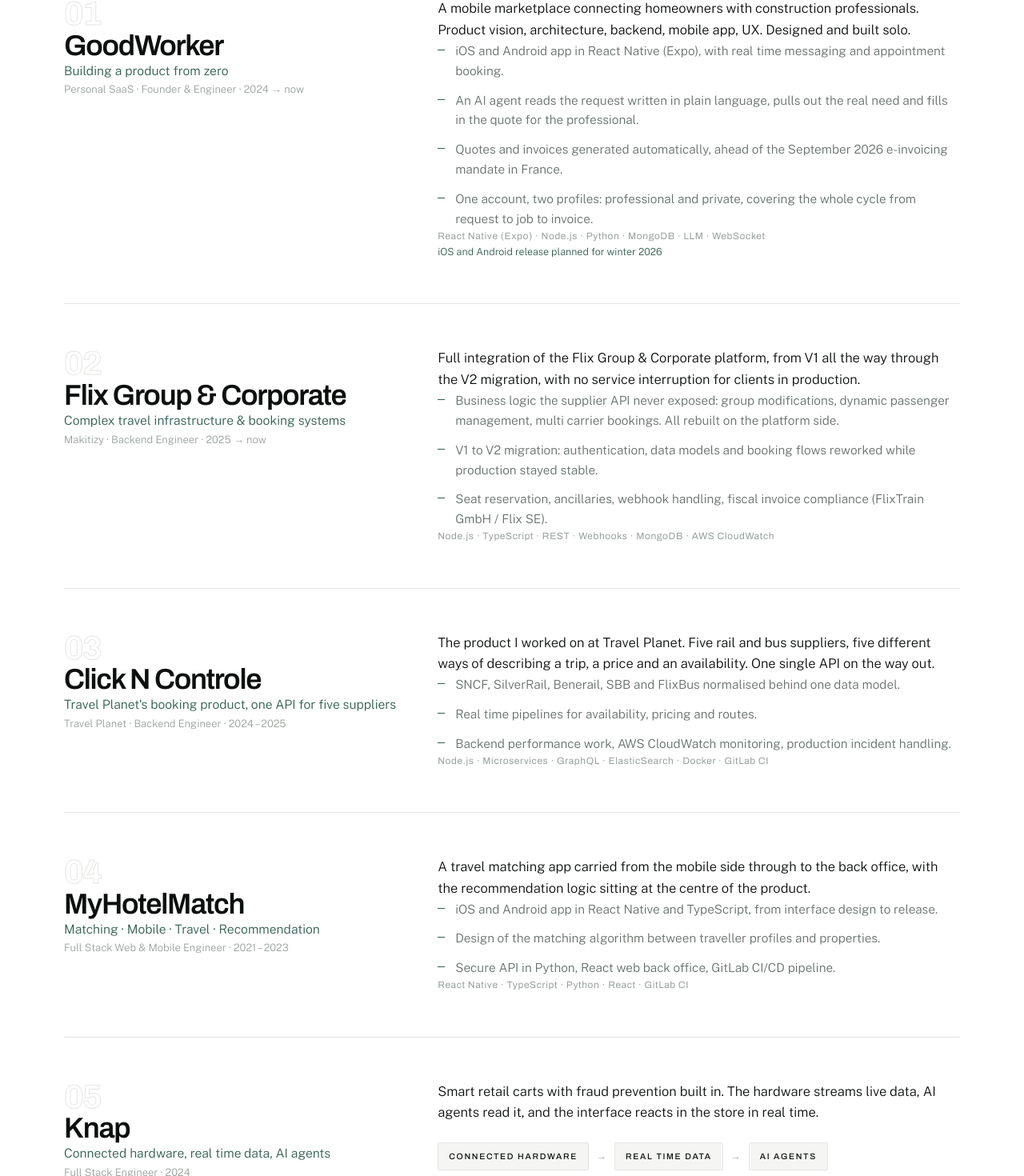
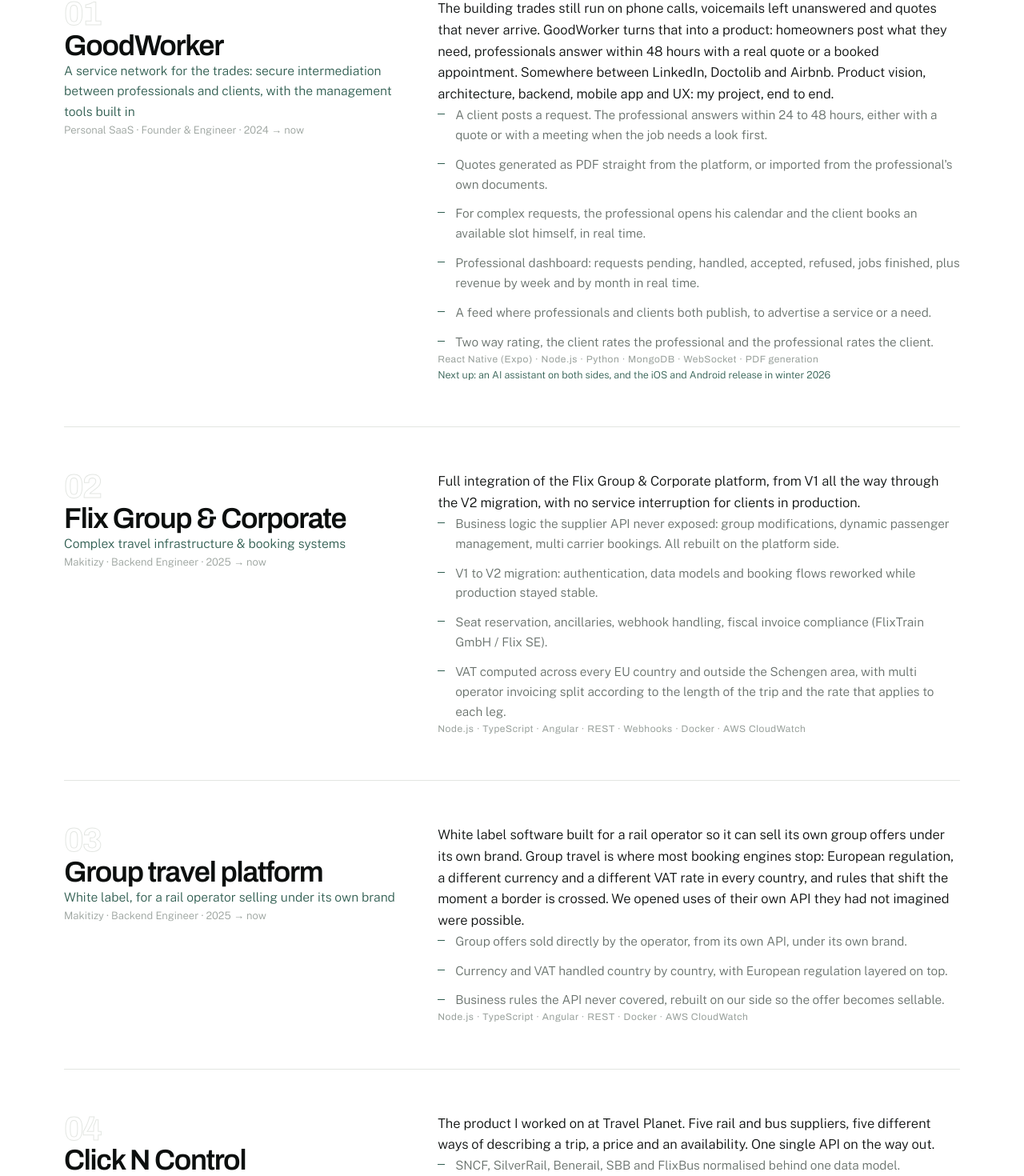
Before and after one commit to SLiberas06/Portfolio, a React (Vite) app: page / in a window 1280 px wide. Shown: the part 1978-3448 px from the top of the page at 80% size. Built offline with nearby package versions, Linux system fonts and the light colour scheme.

Commit message:
add favicon refont texte

```diff
--- a/src/Portfolio.jsx
+++ b/src/Portfolio.jsx
@@ -46,7 +46,7 @@
       items: [
         { n: "01", t: "Product", d: "Turning an idea into something people can actually use. Scope, flows, trade offs, priorities." },
         { n: "02", t: "Full-Stack", d: "Frontend, backend, APIs, databases. One person across the whole chain, so nothing falls between two people." },
-        { n: "03", t: "AI", d: "LLM integration, RAG, tool using agents. Shipped with cost, latency and failure cases already handled." },
+        { n: "03", t: "AI", d: "LLM integration, RAG, tool using agents. The work sits around the model: cost, latency, guardrails, failure cases." },
         { n: "04", t: "Mobile", d: "iOS and Android apps in React Native, from the first screen to the store release." },
         { n: "05", t: "Integrations", d: "Third party APIs, suppliers and legacy systems that were never designed to work together." },
         { n: "06", t: "Production", d: "Cloud, CI/CD, monitoring, incidents. Software that stays up long after launch day." },
@@ -54,22 +54,24 @@
     },
     work: {
       title: "Featured work",
-      label: "Five products, five different problems",
+      label: "Six products, six different sets of constraints",
       items: [
         {
           n: "01",
           title: "GoodWorker",
-          tagline: "Building a product from zero",
+          tagline: "A service network for the trades: secure intermediation between professionals and clients, with the management tools built in",
           meta: "Personal SaaS · Founder & Engineer · 2024 → now",
-          intro: "A mobile marketplace connecting homeowners with construction professionals. Product vision, architecture, backend, mobile app, UX. Designed and built solo.",
+          intro: "The building trades still run on phone calls, voicemails left unanswered and quotes that never arrive. GoodWorker turns that into a product: homeowners post what they need, professionals answer within 48 hours with a real quote or a booked appointment. Somewhere between LinkedIn, Doctolib and Airbnb. Product vision, architecture, backend, mobile app and UX: my project, end to end.",
           points: [
-            "iOS and Android app in React Native (Expo), with real time messaging and appointment booking.",
-            "An AI agent reads the request written in plain language, pulls out the real need and fills in the quote for the professional.",
-            "Quotes and invoices generated automatically, ahead of the September 2026 e-invoicing mandate in France.",
-            "One account, two profiles: professional and private, covering the whole cycle from request to job to invoice.",
+            "A client posts a request. The professional answers within 24 to 48 hours, either with a quote or with a meeting when the job needs a look first.",
+            "Quotes generated as PDF straight from the platform, or imported from the professional's own documents.",
+            "For complex requests, the professional opens his calendar and the client books an available slot himself, in real time.",
+            "Professional dashboard: requests pending, handled, accepted, refused, jobs finished, plus revenue by week and by month in real time.",
+            "A feed where professionals and clients both publish, to advertise a service or a need.",
+            "Two way rating, the client rates the professional and the professional rates the client.",
           ],
-          stack: ["React Native (Expo)", "Node.js", "Python", "MongoDB", "LLM", "WebSocket"],
-          note: "iOS and Android release planned for winter 2026",
+          stack: ["React Native (Expo)", "Node.js", "Python", "MongoDB", "WebSocket", "PDF generation"],
+          note: "Next up: an AI assistant on both sides, and the iOS and Android release in winter 2026",
         },
         {
           n: "02",
@@ -81,12 +83,26 @@
             "Business logic the supplier API never exposed: group modifications, dynamic passenger management, multi carrier bookings. All rebuilt on the platform side.",
             "V1 to V2 migration: authentication, data models and booking flows reworked while production stayed stable.",
             "Seat reservation, ancillaries, webhook handling, fiscal invoice compliance (FlixTrain GmbH / Flix SE).",
+            "VAT computed across every EU country and outside the Schengen area, with multi operator invoicing split according to the length of the trip and the rate that applies to each leg.",
           ],
-          stack: ["Node.js", "TypeScript", "REST", "Webhooks", "MongoDB", "AWS CloudWatch"],
+          stack: ["Node.js", "TypeScript", "Angular", "REST", "Webhooks", "Docker", "AWS CloudWatch"],
         },
         {
           n: "03",
-          title: "Click N Controle",
+          title: "Group travel platform",
+          tagline: "White label, for a rail operator selling under its own brand",
+          meta: "Makitizy · Backend Engineer · 2025 → now",
+          intro: "White label software built for a rail operator so it can sell its own group offers under its own brand. Group travel is where most booking engines stop: European regulation, a different currency and a different VAT rate in every country, and rules that shift the moment a border is crossed. We opened uses of their own API they had not imagined were possible.",
+          points: [
+            "Group offers sold directly by the operator, from its own API, under its own brand.",
+            "Currency and VAT handled country by country, with European regulation layered on top.",
+            "Business rules the API never covered, rebuilt on our side so the offer becomes sellable.",
+          ],
+          stack: ["Node.js", "TypeScript", "Angular", "REST", "Docker", "AWS CloudWatch"],
+        },
+        {
+          n: "04",
+          title: "Click N Control",
           tagline: "Travel Planet's booking product, one API for five suppliers",
           meta: "Travel Planet · Backend Engineer · 2024 – 2025",
           intro: "The product I worked on at Travel Planet. Five rail and bus suppliers, five different ways of describing a trip, a price and an availability. One single API on the way out.",
@@ -95,10 +111,10 @@
             "Real time pipelines for availability, pricing and routes.",
             "Backend performance work, AWS CloudWatch monitoring, production incident handling.",
           ],
-          stack: ["Node.js", "Microservices", "GraphQL", "ElasticSearch", "Docker", "GitLab CI"],
+          stack: ["Node.js", "Angular", "Microservices", "GraphQL", "Docker", "AWS", "GitLab CI"],
         },
         {
-          n: "04",
+          n: "05",
           title: "MyHotelMatch",
           tagline: "Matching · Mobile · Travel · Recommendation",
           meta: "Full Stack Web & Mobile Engineer · 2021 – 2023",
@@ -108,21 +124,22 @@
             "Design of the matching algorithm between traveller profiles and properties.",
             "Secure API in Python, React web back office, GitLab CI/CD pipeline.",
           ],
-          stack: ["React Native", "TypeScript", "Python", "React", "GitLab CI"],
+          stack: ["React Native", "TypeScript", "Python", "React", "MongoDB", "GitLab CI"],
         },
         {
-          n: "05",
+          n: "06",
           title: "Knap",
           tagline: "Connected hardware, real time data, AI agents",
           meta: "Full Stack Engineer · 2024",
-          intro: "Smart retail carts with fraud prevention built in. The hardware streams live data, AI agents read it, and the interface reacts in the store in real time.",
-          chain: ["Connected hardware", "Real time data", "AI agents", "Fraud prevention"],
+          intro: "Smart retail carts with fraud prevention built in. AI agents, each running its own sub agents, cross read the camera feeds and the movements inside the cart to catch a fraud while it happens, and the interface reacts in the store in real time.",
+          chain: ["Cameras & cart sensors", "Real time data", "AI agents & sub agents", "Fraud prevention"],
           points: [
+            "AI agents delegating to specialised sub agents: one reads the camera stream, another the movements inside the cart, and their signals are cross checked before an alert is raised.",
             "Embedded interfaces for connected carts, consuming both device and backend APIs.",
             "Live log analysis and debugging on hardware running in actual stores.",
             "Stability work on a system where any failure is visible to a customer standing in an aisle.",
           ],
-          stack: ["JavaScript", "Node.js", "Real time APIs", "AI agents"],
+          stack: ["JavaScript", "Node.js", "Real time APIs", "ElasticSearch", "AI agents", "Computer vision"],
         },
       ],
     },
@@ -132,7 +149,7 @@
         ["Languages", "JavaScript (ES6+), TypeScript, Python"],
         ["Backend", "Node.js, NestJS, REST, GraphQL, microservices"],
         ["Mobile", "React Native, Expo, iOS and Android releases"],
-        ["Web", "React, Next.js"],
+        ["Web", "React, Next.js, Angular"],
         ["Data", "MongoDB, PostgreSQL, MySQL, ElasticSearch"],
         ["Cloud & ops", "AWS CloudWatch, Docker, GitLab CI/CD"],
         ["AI", "LLM integration, tool using agents, RAG, LangChain"],
@@ -141,7 +158,7 @@
     education: {
       label: "Education",
       items: [
-        ["LLM, RAG & AI agents", "ongoing, already applied in production on GoodWorker"],
+        ["LLM, RAG & AI agents", "self taught, certification in progress"],
         ["iCSM Scrum Master certification", "2023"],
         ["JavaScript React Developer", "RNCP Level 6, OpenClassrooms, 2022"],
         ["E-commerce project management", "2020"],
@@ -158,8 +175,8 @@
       ],
     },
     contact: {
-      title: "The fastest way in is to tell me the problem.",
-      text: "Describe the situation and I will tell you straight whether I am the right person for it.",
+      title: "The fastest way in is to tell me about your idea.",
+      text: "Tell me what you want to build, or just talk it through with me. I will tell you straight whether I am the right person for it.",
       email: "Email",
       linkedin: "LinkedIn",
       phone: "Phone",
@@ -198,7 +215,7 @@
       items: [
         { n: "01", t: "Produit", d: "Transformer une idée en quelque chose d'utilisable. Périmètre, parcours, arbitrages, priorités." },
         { n: "02", t: "Full-Stack", d: "Frontend, backend, API, bases de données. Une seule personne sur toute la chaîne, donc rien ne tombe entre deux intervenants." },
-        { n: "03", t: "IA", d: "Intégration de LLM, RAG, agents outillés. Livrés avec le coût, la latence et les cas d'échec déjà traités." },
+        { n: "03", t: "IA", d: "Intégration de LLM, RAG, agents outillés. Le travail est autour du modèle : coût, latence, garde fous, cas d'échec." },
         { n: "04", t: "Mobile", d: "Applications iOS et Android en React Native, du premier écran jusqu'à la publication sur les stores." },
         { n: "05", t: "Intégrations", d: "API tierces, fournisseurs et systèmes existants qui n'ont jamais été prévus pour fonctionner ensemble." },
         { n: "06", t: "Production", d: "Cloud, CI/CD, monitoring, incidents. Du logiciel qui tient bien après le jour du lancement." },
@@ -206,22 +223,24 @@
     },
     work: {
       title: "Projets clés",
-      label: "Cinq produits, cinq problèmes différents",
+      label: "Six produits, six contraintes différentes",
       items: [
         {
           n: "01",
           title: "GoodWorker",
-          tagline: "Construire un produit à partir de zéro",
+          tagline: "Un réseau social de service, intermédiation sécurisée entre pro et particulier, avec outils de gestion intégrés",
           meta: "SaaS personnel · Fondatrice & ingénieure · 2024 → aujourd'hui",
-          intro: "Plateforme mobile qui met en relation particuliers et professionnels du bâtiment. Vision produit, architecture, backend, application, UX. Conçue et développée seule.",
+          intro: "Le BTP tourne encore au téléphone, aux messages sans réponse et aux devis qui n'arrivent jamais. GoodWorker en fait un produit : le particulier crée sa demande, le pro répond sous 48 heures par un vrai devis ou un rendez vous déjà posé. Quelque part entre LinkedIn, Doctolib et Airbnb. Vision produit, architecture, backend, application et UX : mon projet, de bout en bout.",
           points: [
-            "Application iOS et Android en React Native (Expo), avec messagerie et prise de rendez vous en temps réel.",
-            "Un agent IA lit la demande écrite en langage naturel, en sort le besoin réel et remplit le devis côté professionnel.",
-            "Devis et factures générés automatiquement, en anticipation de la facturation électronique obligatoire de septembre 2026.",
-            "Un compte, deux profils : professionnel et particulier, avec tout le cycle de la demande à l'intervention puis à la facture.",
+            "Le client crée une demande. Le pro traite sous 24 à 48 heures, soit par un devis, soit par une proposition de rendez vous quand la demande est complexe.",
+            "Devis générés en PDF directement depuis la plateforme, ou importés depuis les documents du pro.",
+            "Quand un rendez vous est proposé, l'agenda du pro s'ouvre avec ses disponibilités et le client réserve son créneau en direct.",
+            "Dashboard pro : demandes en cours, traitées, acceptées, refusées, chantiers terminés, et chiffre d'affaires à la semaine et au mois en temps réel.",
+            "Un feed où pros et clients publient, pour proposer un service ou faire connaître un besoin.",
+            "Notation dans les deux sens, le client note le pro et le pro note le client.",
           ],
-          stack: ["React Native (Expo)", "Node.js", "Python", "MongoDB", "LLM", "WebSocket"],
-          note: "Sortie iOS et Android prévue hiver 2026",
+          stack: ["React Native (Expo)", "Node.js", "Python", "MongoDB", "WebSocket", "Génération PDF"],
+          note: "À venir : un assistant IA côté pro et côté client, et la sortie iOS et Android à l'hiver 2026",
         },
         {
           n: "02",
@@ -233,12 +252,26 @@
             "Logique métier que l'API fournisseur n'a jamais exposée : modifications de groupe, gestion dynamique des passagers, réservations multi transporteurs. Le tout reconstruit côté plateforme.",
             "Migration V1 vers V2 : authentification, modèles de données et parcours de réservation repris pendant que la production restait stable.",
             "Réservation de sièges, options additionnelles, webhooks, conformité des factures fiscales (FlixTrain GmbH / Flix SE).",
+            "Calcul de la TVA sur l'ensemble des pays de l'UE et hors espace Schengen, avec une facturation multi opérateurs répartie selon la durée du trajet et le taux applicable à chaque segment.",
           ],
-          stack: ["Node.js", "TypeScript", "REST", "Webhooks", "MongoDB", "AWS CloudWatch"],
+          stack: ["Node.js", "TypeScript", "Angular", "REST", "Webhooks", "Docker", "AWS CloudWatch"],
         },
         {
           n: "03",
-          title: "Click N Controle",
+          title: "Plateforme de voyage en groupe",
+          tagline: "En marque blanche, pour un opérateur ferroviaire qui vend sous sa marque",
+          meta: "Makitizy · Backend Engineer · 2025 → aujourd'hui",
+          intro: "Plateforme de voyage en groupe développée en marque blanche pour un opérateur ferroviaire, pour qu'il vende ses propres offres sous sa marque. Le groupe, c'est là que la plupart des moteurs de réservation s'arrêtent : normes européennes, une devise et un taux de TVA différents dans chaque pays, et des règles qui changent dès qu'on passe une frontière. Nous avons ouvert des usages de leur propre API auxquels ils n'avaient pas pensé.",
+          points: [
+            "Offres de groupe vendues en direct par l'opérateur, depuis son API, sous sa marque.",
+            "Devise et TVA traitées pays par pays, avec les normes européennes par dessus.",
+            "Règles métier absentes de l'API, reconstruites chez nous pour rendre l'offre vendable.",
+          ],
+          stack: ["Node.js", "TypeScript", "Angular", "REST", "Docker", "AWS CloudWatch"],
+        },
+        {
+          n: "04",
+          title: "Click N Control",
           tagline: "Le produit de Travel Planet, une seule API pour cinq fournisseurs",
           meta: "Travel Planet · Backend Engineer · 2024 – 2025",
           intro: "Le produit sur lequel j'ai travaillé chez Travel Planet. Cinq fournisseurs rail et bus, cinq manières différentes de décrire un trajet, un tarif et une disponibilité. Une seule API en sortie.",
@@ -247,10 +280,10 @@
             "Pipelines temps réel pour les disponibilités, les tarifs et les itinéraires.",
             "Optimisation des performances backend, monitoring AWS CloudWatch, gestion d'incidents en production.",
           ],
-          stack: ["Node.js", "Microservices", "GraphQL", "ElasticSearch", "Docker", "GitLab CI"],
+          stack: ["Node.js", "Angular", "Microservices", "GraphQL", "Docker", "AWS", "GitLab CI"],
         },
         {
-          n: "04",
+          n: "05",
           title: "MyHotelMatch",
           tagline: "Matching · Mobile · Voyage · Recommandation",
           meta: "Full Stack Web & Mobile Engineer · 2021 – 2023",
@@ -260,21 +293,22 @@
             "Conception de l'algorithme de matching entre profils voyageurs et établissements.",
             "API sécurisée en Python, back office web en React, mise en place de la CI/CD GitLab.",
           ],
-          stack: ["React Native", "TypeScript", "Python", "React", "GitLab CI"],
+          stack: ["React Native", "TypeScript", "Python", "React", "MongoDB", "GitLab CI"],
         },
         {
-          n: "05",
+          n: "06",
           title: "Knap",
           tagline: "Hardware connecté, données temps réel, agents IA",
           meta: "Full Stack Engineer · 2024",
-          intro: "Chariots connectés avec prévention de la fraude intégrée. Le hardware envoie des données en continu, des agents IA les lisent, et l'interface réagit en magasin en temps réel.",
-          chain: ["Hardware connecté", "Données temps réel", "Agents IA", "Prévention de la fraude"],
+          intro: "Chariots connectés avec prévention de la fraude intégrée. Des agents IA, chacun pilotant ses propres sous agents, croisent les flux des caméras et les mouvements à l'intérieur du chariot pour repérer une fraude pendant qu'elle a lieu, et l'interface réagit en magasin en temps réel.",
+          chain: ["Caméras & capteurs", "Données temps réel", "Agents IA & sous agents", "Prévention de la fraude"],
           points: [
+            "Des agents IA qui délèguent à des sous agents spécialisés : l'un lit le flux caméra, l'autre les mouvements dans le chariot, et leurs signaux sont croisés avant de lever une alerte.",
             "Interfaces embarquées pour chariots connectés, branchées sur les API du device et du backend.",
             "Analyse de logs et débogage en direct sur du matériel qui tourne dans de vrais magasins.",
             "Fiabilisation d'un système où la moindre panne est visible par un client dans un rayon.",
           ],
-          stack: ["JavaScript", "Node.js", "API temps réel", "Agents IA"],
+          stack: ["JavaScript", "Node.js", "API temps réel", "ElasticSearch", "Agents IA", "Vision par ordinateur"],
         },
       ],
     },
@@ -284,7 +318,7 @@
         ["Langages", "JavaScript (ES6+), TypeScript, Python"],
         ["Backend", "Node.js, NestJS, REST, GraphQL, microservices"],
         ["Mobile", "React Native, Expo, publication iOS et Android"],
-        ["Web", "React, Next.js"],
+        ["Web", "React, Next.js, Angular"],
         ["Données", "MongoDB, PostgreSQL, MySQL, ElasticSearch"],
         ["Cloud & ops", "AWS CloudWatch, Docker, GitLab CI/CD"],
         ["IA", "Intégration LLM, agents outillés, RAG, LangChain"],
@@ -293,7 +327,7 @@
     education: {
       label: "Formation",
       items: [
-        ["LLM, RAG & agents IA", "en cours, déjà appliqué en production sur GoodWorker"],
+        ["LLM, RAG & agents IA", "en autodidacte, certification en cours"],
         ["Certification Scrum Master iCSM", "2023"],
         ["Développeuse JavaScript React", "titre RNCP niveau 6, OpenClassrooms, 2022"],
         ["Gestion de projet e-commerce", "2020"],
@@ -310,8 +344,8 @@
       ],
     },
     contact: {
-      title: "Le plus rapide, c'est de me raconter le problème.",
-      text: "Décrivez la situation et je vous réponds franchement si je suis la bonne personne pour ça.",
+      title: "Le plus rapide, c'est de me décrire votre idée ou d'en discuter.",
+      text: "Racontez moi ce que vous voulez construire, ou parlons en simplement. Je vous réponds franchement si je suis la bonne personne pour ça.",
       email: "E-mail",
       linkedin: "LinkedIn",
       phone: "Téléphone",
```
Also changed, not shown: index.html (+6 -2 lines), public/favicon.svg (added), 1 other file (tests, documents, lock files or other folders).
